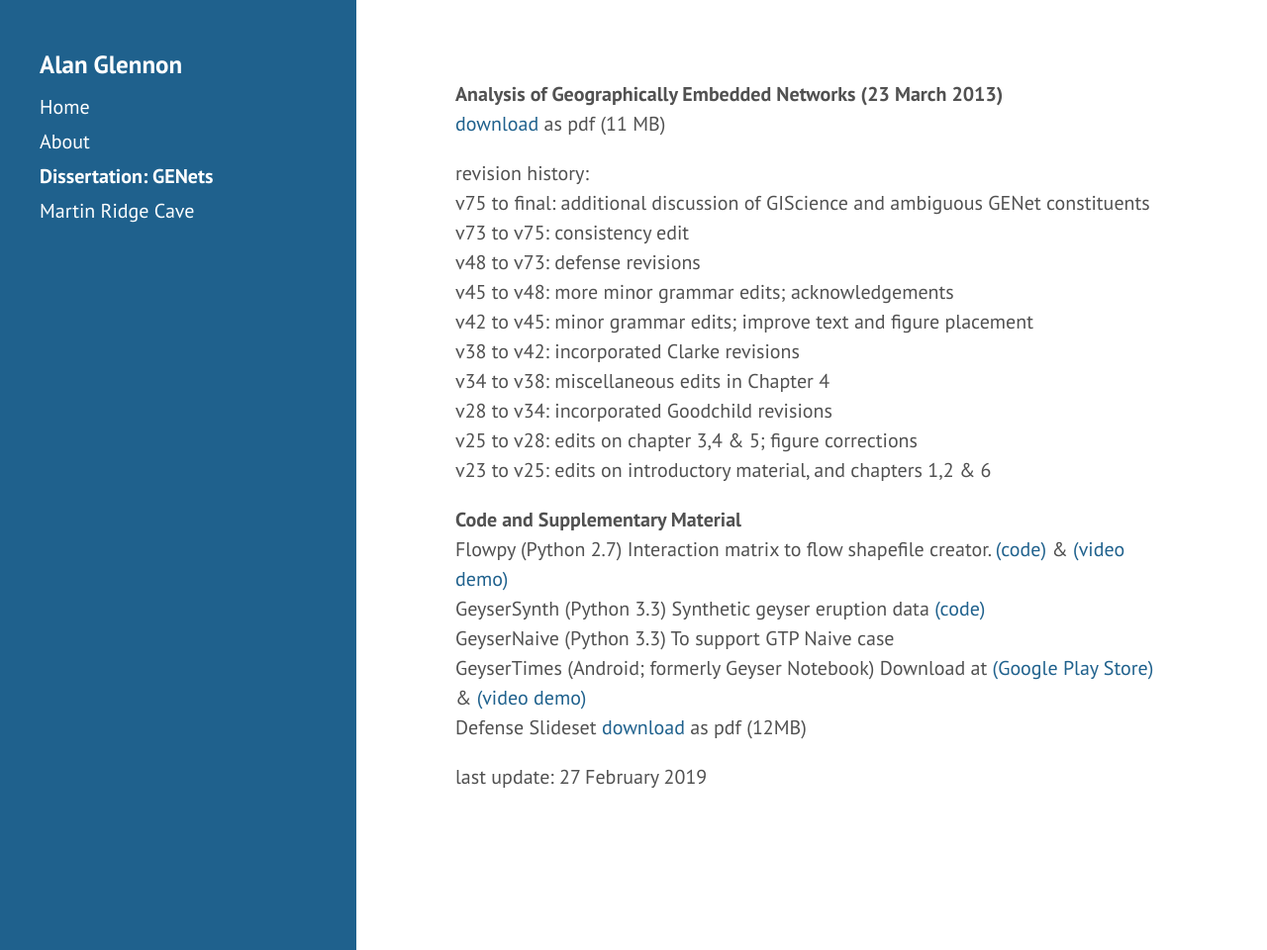
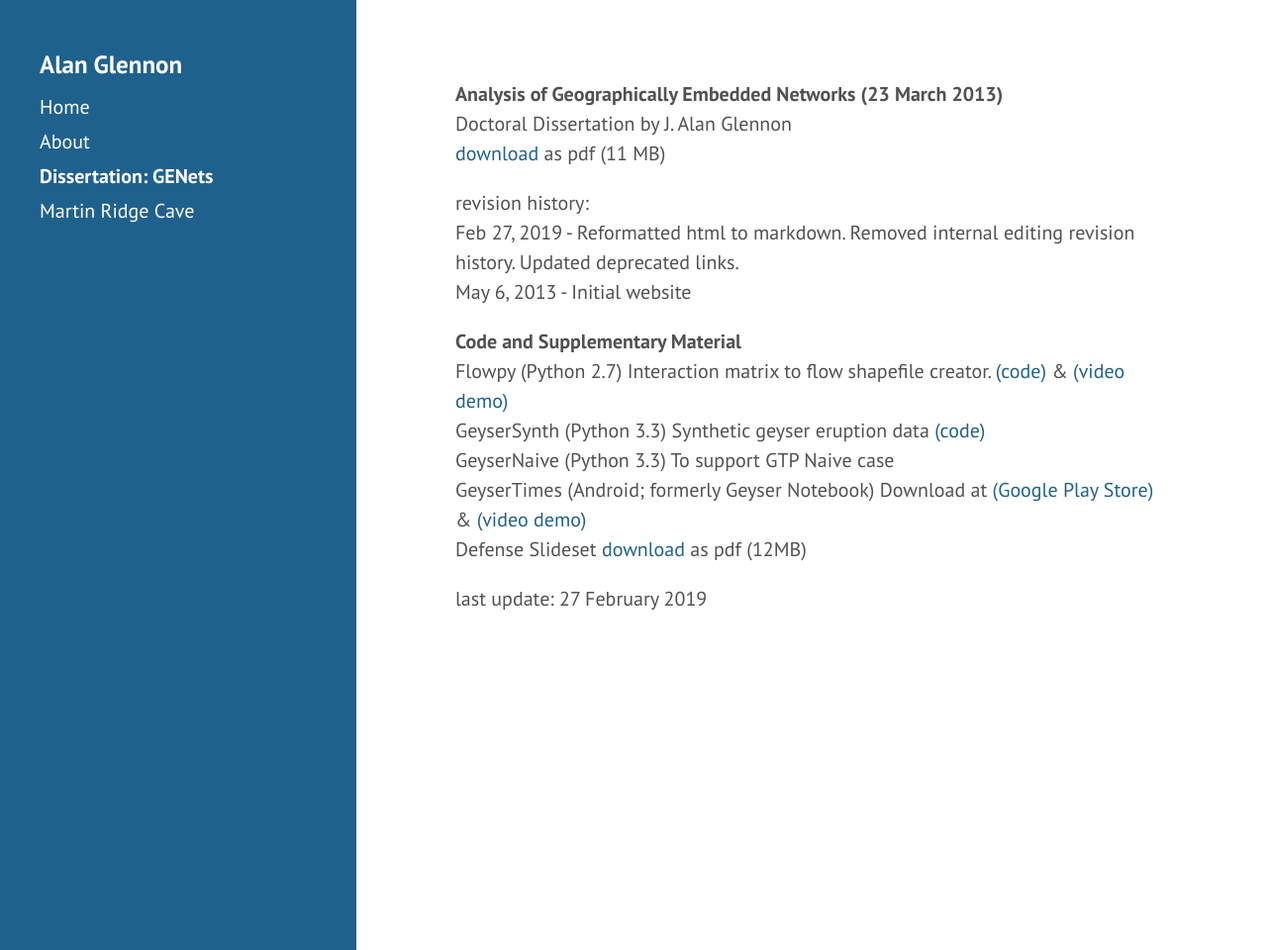
Before and after one commit to glennon/glennon.github.io, a Jekyll site: the page built from genets.md, in a window 1280 px wide and 960 px high. Shown: the whole window at 99% size. Built offline with Jekyll 4.4.1, drawn with Linux system fonts in a browser that asks for light colours.

Commit message:
Update genets.md

```diff
--- a/genets.md
+++ b/genets.md
@@ -4,21 +4,14 @@ title: "Dissertation: GENets"
 ---
 
 <P>
-<b>Analysis of Geographically Embedded Networks (23 March 2013)</b><br>
+<b>Analysis of Geographically Embedded Networks (23 March 2013)</b><br />
+Doctoral Dissertation by J. Alan Glennon<br />
 <a href="https://alanglennon.com/public/genets/GlennonPhD.pdf">download</a> as pdf (11 MB)<br>
 </P>
 <P>
-revision history:<br>
-v75 to final: additional discussion of GIScience and ambiguous GENet constituents<br>
-v73 to v75: consistency edit<br>
-v48 to v73: defense revisions<br>
-v45 to v48: more minor grammar edits; acknowledgements<br>
-v42 to v45: minor grammar edits; improve text and figure placement<br>
-v38 to v42: incorporated Clarke revisions<br>
-v34 to v38: miscellaneous edits in Chapter 4<br>
-v28 to v34: incorporated Goodchild revisions<br>
-v25 to v28: edits on chapter 3,4 & 5; figure corrections<br>
-v23 to v25: edits on introductory material, and chapters 1,2 & 6
+revision history:<br />
+Feb 27, 2019 - Reformatted html to markdown. Removed internal editing revision history. Updated deprecated links.<br />
+May 6, 2013 - Initial website
 </P>
 
 
```
